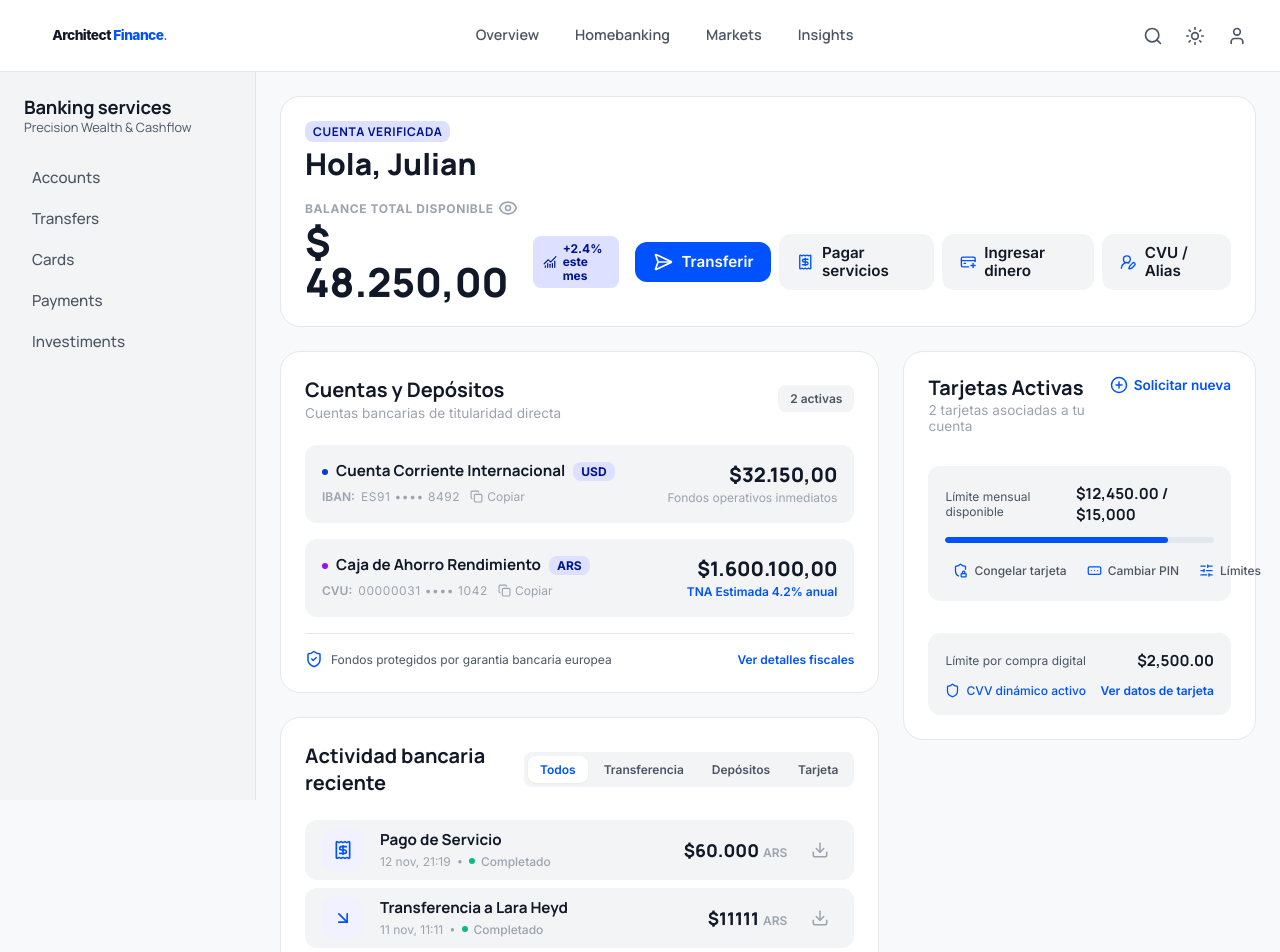
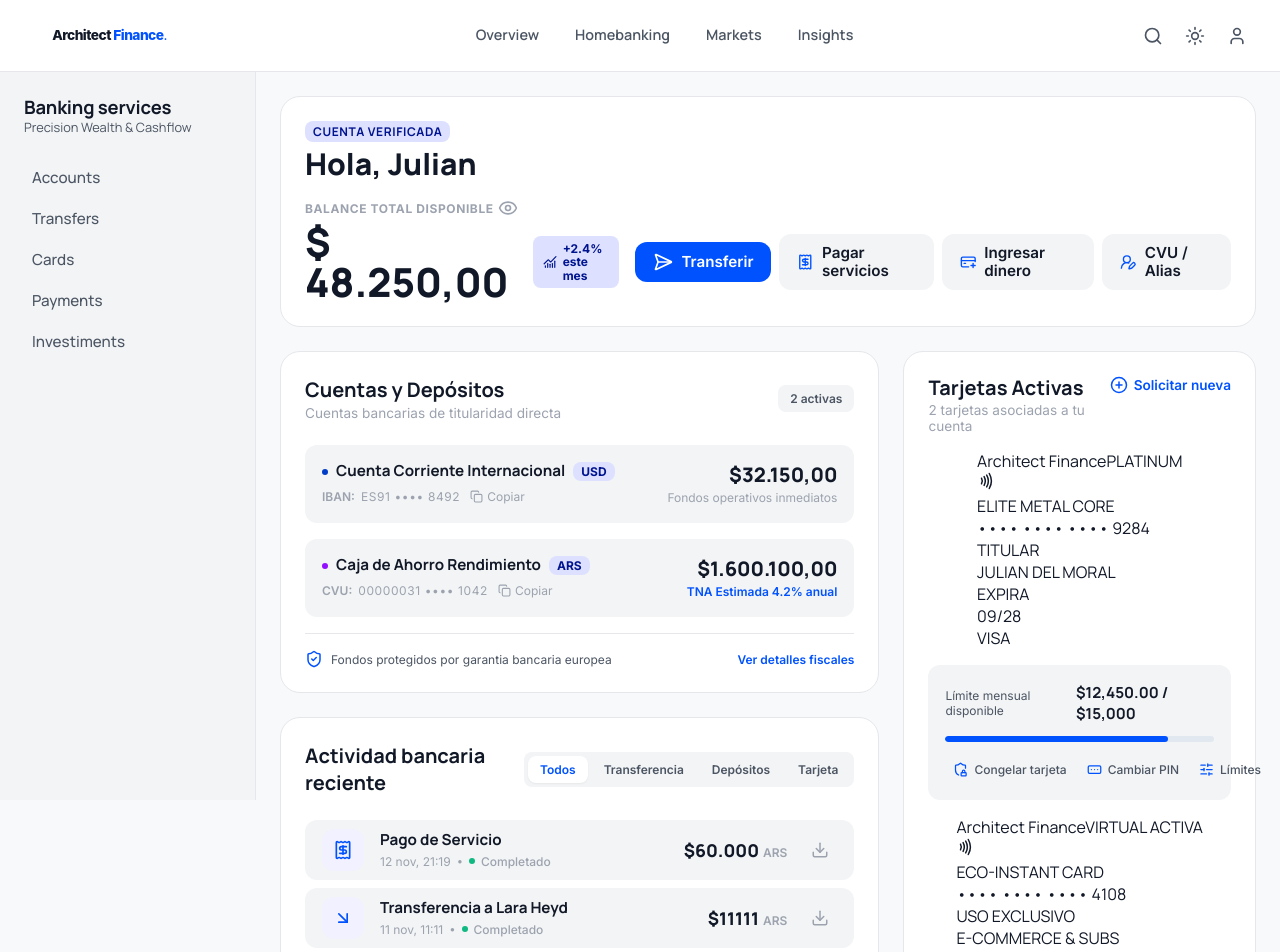
Before and after one commit to nahulamorte/Architect-Finance, a React (Vite) app: page / in a window 1280 px wide. Shown: the top 952 px of the page. Built offline with nearby package versions, Linux system fonts and the light colour scheme.

Commit message:
feat: add structure of the card component

```diff
--- /dev/null
+++ b/src/components/Card/Card.tsx
@@ -0,0 +1,69 @@
+import './Card.css';
+import { Nfc } from 'lucide-react';
+
+interface CardProps {
+    variant: 'metal' | 'virtual';
+    badgeText?: string;
+    cardType: string;
+    cardNumber: string;
+    labelBottomLeft?: string;
+    labelBottomRight?: string;
+    ownerName: string;
+    expiry: string;
+    network: 'visa' | 'mastercard';
+}
+
+export default function Card({
+    variant,
+    badgeText,
+    cardType,
+    cardNumber,
+    labelBottomLeft = 'TITULAR',
+    labelBottomRight = 'EXPIRA',
+    ownerName,
+    expiry,
+    network
+}: CardProps) {
+    return (
+        <div className={`credit-card ${variant}`}>
+            <div className="card-header">
+                <div className="card-brand-group">
+                    <span className="card-brand-name">Architect Finance</span>
+                    {badgeText && <span className="card-badge">{badgeText}</span>}
+                </div>
+                <Nfc size={18} className="card-nfc-icon" />
+            </div>
+
+            <div className="card-type-row">
+                <p className="card-type">{cardType}</p>
+            </div>
+
+            <div className="card-number-row">
+                <p className="card-number">{cardNumber}</p>
+            </div>
+
+            <div className="card-info-container">
+                <div className="owner-info">
+                    <span className="info-label">{labelBottomLeft}</span>
+                    <p className="owner-name">{ownerName}</p>
+                </div>
+
+                <div className="expiry-info">
+                    <span className="info-label">{labelBottomRight}</span>
+                    <p className="expiry-date">{expiry}</p>
+                </div>
+
+                <div className="network-container">
+                    {network === 'visa' ? (
+                        <span className="network-visa">VISA</span>
+                    ) : (
+                        <div className="network-mastercard">
+                            <span className="mc-circle mc-red" />
+                            <span className="mc-circle mc-orange" />
+                        </div>
+                    )}
+                </div>
+            </div>
+        </div>
+    );
+}
--- a/src/components/CardsSection/CardSection.tsx
+++ b/src/components/CardsSection/CardSection.tsx
@@ -1,5 +1,6 @@
 import './CardSection.css';
 import { CirclePlus, ShieldLock, RectangleEllipsis, SlidersHorizontal, Shield } from 'lucide-react';
+import Card from '../Card/Card.tsx';
 
 export default function CardSection() {
     return (
@@ -17,7 +18,15 @@ export default function CardSection() {
 
             {/* Tarjeta 1: Física / Metal Infinite */}
             <div className="card-container">
-                {/* Aquí se montará el componente Card físico */}
+                <Card
+                    variant="metal"
+                    badgeText="PLATINUM"
+                    cardType="ELITE METAL CORE"
+                    cardNumber="•••• •••• •••• 9284"
+                    ownerName="JULIAN DEL MORAL"
+                    expiry="09/28"
+                    network="visa"
+                />
             </div>
 
             <div className="monthly-limit-container">
@@ -46,7 +55,16 @@ export default function CardSection() {
 
             {/* Tarjeta 2: Virtual Online */}
             <div className="card-container">
-                {/* Aquí se montará el componente Card virtual */}
+                <Card
+                    variant="virtual"
+                    badgeText="VIRTUAL ACTIVA"
+                    cardType="ECO-INSTANT CARD"
+                    cardNumber="•••• •••• •••• 4108"
+                    labelBottomLeft="USO EXCLUSIVO"
+                    ownerName="E-COMMERCE & SUBS"
+                    expiry="11/26"
+                    network="mastercard"
+                />
             </div>
 
             <div className="virtual-limit-container">
```
Also changed, not shown: src/components/Card/Card.css (added).
